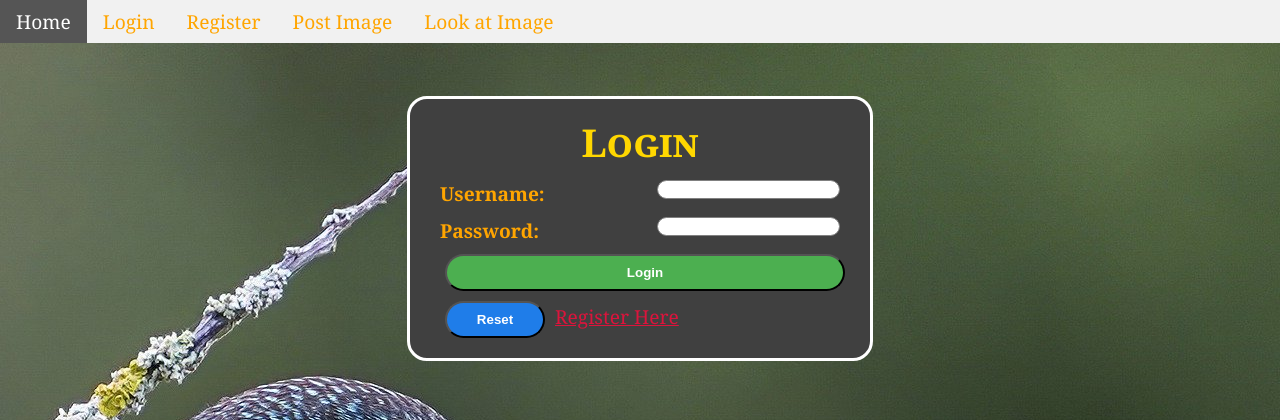
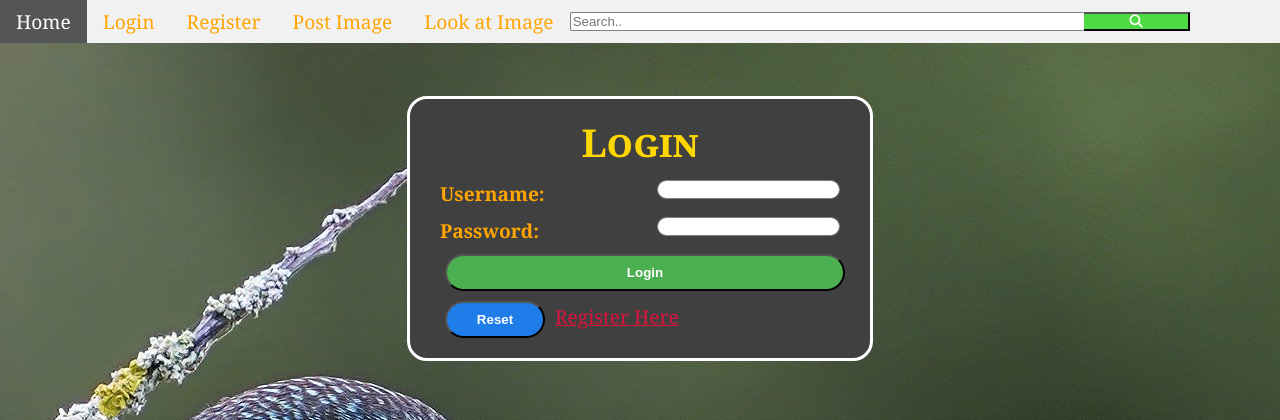
Before and after one commit to Frogger-Software/Scennit-Website, a Node server app: page /login in a window 1280 px wide. Shown: the top 420 px of the page. Run offline with Node 20, Linux system fonts and the light colour scheme; some libraries are stand-ins or nearby versions.

Commit message:
made a search bar

```diff
--- a/application/app.js
+++ b/application/app.js
@@ -8,7 +8,6 @@ var usersRouter = require('./routes/users');
 var dbRouter = require('./routes/dbtest');
 var errorPrint = require('./helpers/debug/debugprinters').errorPrint;
 var requestPrint = require('./helpers/debug/debugprinters').requestPrint;
-var expressValidator = require('express-validator');
 var expressSession = require('express-session');
 
 var app = express();
@@ -30,7 +29,6 @@ app.set("view engine", "hbs");
 app.use(logger('dev'));
 app.use(express.json());
 app.use(express.urlencoded({ extended: false }));
-app.use(expressValidator());
 app.use(cookieParser());
 app.use("/public", express.static(path.join(__dirname, 'public')));
 app.use(expressSession({secret: 'what', saveUninitialized: false, resave: false}));
--- a/application/package.json
+++ b/application/package.json
@@ -12,7 +12,7 @@
     "express": "^4.17.1",
     "express-handlebars": "^5.2.0",
     "express-session": "^1.17.1",
-    "express-validator": "^5.3.1",
+    "express-validator": "^6.8.0",
     "morgan": "~1.9.1",
     "mysql2": "^2.2.5",
     "nodemon": "^2.0.6"
--- a/application/public/css/form.css
+++ b/application/public/css/form.css
@@ -16,7 +16,6 @@ input {
     border: 1px solid grey;
     border-radius: 10px;
     float: right;
-    margin-left: 40px;
     color: black
 }
 
@@ -79,36 +78,7 @@ button:hover{
     border-color: white
 }
 
-ul{
-    list-style-type: none;
-    background-color: #f1f1f1;
-    position: fixed;
-    margin: 0;
-    padding: 0;
-    top: 0;
-    left: 0;
-    width: 100%;
-    z-index: 500;
-}
 
-li a{
-    float: left;
-    color: orange;
-    display: block;
-    padding: 8px 16px;
-    text-decoration: none;
-    border: white
-}
-
-li a:hover {
-    background-color: #555;
-    color: white
-}
-
-.active {
-    background-color: #3f86c9;
-    color: white;
-}
 
 .grid-container {
     display: grid;
@@ -151,3 +121,63 @@ li a:hover {
 footer{
     text-align: center;
 }
+
+ul{
+    list-style-type: none;
+    background-color: #f1f1f1;
+    position: fixed;
+    margin: 0;
+    padding: 0;
+    top: 0;
+    left: 0;
+    width: 100%;
+    z-index: 500;
+    display:flex;
+    align-items:center;
+}
+
+li a{
+    float: left;
+    color: orange;
+    display: block;
+    padding: 8px 16px;
+    text-decoration: none;
+    border: white
+}
+
+li a:hover {
+    background-color: #555;
+    color: white
+}
+
+.active {
+    background-color: #3f86c9;
+    color: white;
+}
+
+#search-text{
+    width: 600px;
+    float: left;
+    border-radius: 2px;
+    margin: 0px;
+    border-right: none;
+
+}
+
+#search-bar{
+    display:flex;
+    align-items:center;
+}
+
+#search-button{
+    float: left;
+    background: #4eda42;
+    color: white;
+    border-left: none;
+    cursor: pointer;
+    width:20%;
+    padding: 0px;
+    margin: 0px;
+    border-radius: 0px;
+
+}
--- a/application/public/js/registration.js
+++ b/application/public/js/registration.js
@@ -11,11 +11,9 @@ username.onchange = function(event){
     var str = username.value;
     if(!alphanumericCheck(str)){
         alert("Username must start with a character ([a-zA-Z])");
-        document.getElementById('username').value = "";
     }
     if(str.length < 3){
         alert("Username must be 3 or more alphanumeric characters");
-        document.getElementById('username').value = "";
     }
 }
 
@@ -25,11 +23,9 @@ password.onchange = function(event){
     const passRegex = new RegExp("^(?=.*[A-Z])(?=.*[0-9])(?=.*[/\*-+!@#\$%\^&])");
     if(str.length < 8){
         alert("Password must be 8 or more characters");
-        document.getElementById('password').value = "";
     }
     if(!passRegex.test(str)){
         alert("Password must contain at least 1 upper case letter and 1 number and 1 of the following special characters ( / * - + ! @ # $ ^ & * ).");
-        document.getElementById('password').value = "";
     }
 }
 
@@ -39,6 +35,5 @@ passwordConfirm.onchange = function(event){
     var str2 = passwordConfirm.value;
     if(str1 != str2){
         alert("Passwords don't match");
-        passwordConfirm.value = "";
     }
 }
--- a/application/views/login.hbs
+++ b/application/views/login.hbs
@@ -17,11 +17,11 @@
         <form method="POST" action="/users/login" enctype="application/x-www-form-urlencoded">
             <div>
                 <label><strong>Username:</strong></label>
-                <input type="text" required />
+                <input type="text" required name="username"/>
             </div>
             <div>
                 <label><strong>Password:</strong></label>
-                <input type="password" required />
+                <input type="password" required name="password"/>
             </div>
             <button type="submit">Login</button>
             <button type="reset">Reset</button>
--- a/application/views/partials/header.hbs
+++ b/application/views/partials/header.hbs
@@ -1,19 +1,14 @@
+<script src="https://kit.fontawesome.com/937f7202a1.js" crossorigin="anonymous"></script>
 <ul>
     <li><a href="./">Home</a></li>
     <li><a href="./login">Login</a></li>
     <li><a href="./registration">Register</a></li>
     <li><a href="./postimage">Post Image</a></li>
     <li><a href="./Imagepost">Look at Image</a></li>
+    <li id="search-container">
+        <form id="search-bar">
+        <input type="text" placeholder="Search.." id="search-text" name="search-text">
+        <button type="submit" id="search-button"><i class="fas fa-search" aria-hidden="true"></i></button>
+        </form>
+    </li>
 </ul>
-{{!-- {{if success}}
-    <div class="success">
-        Successful Validation
-    </div>
-{{else}}
-    {{# if errors}}
-    <div class="error">
-        {{# each errors}}
-        {{this.msg}}
-        {{/each}}
-    </div>
-    {{/if}} --}}
```
Also changed, not shown: application/routes/index.js (+0 -8 lines), application/routes/users.js (+55 -8 lines), 1 other file.
